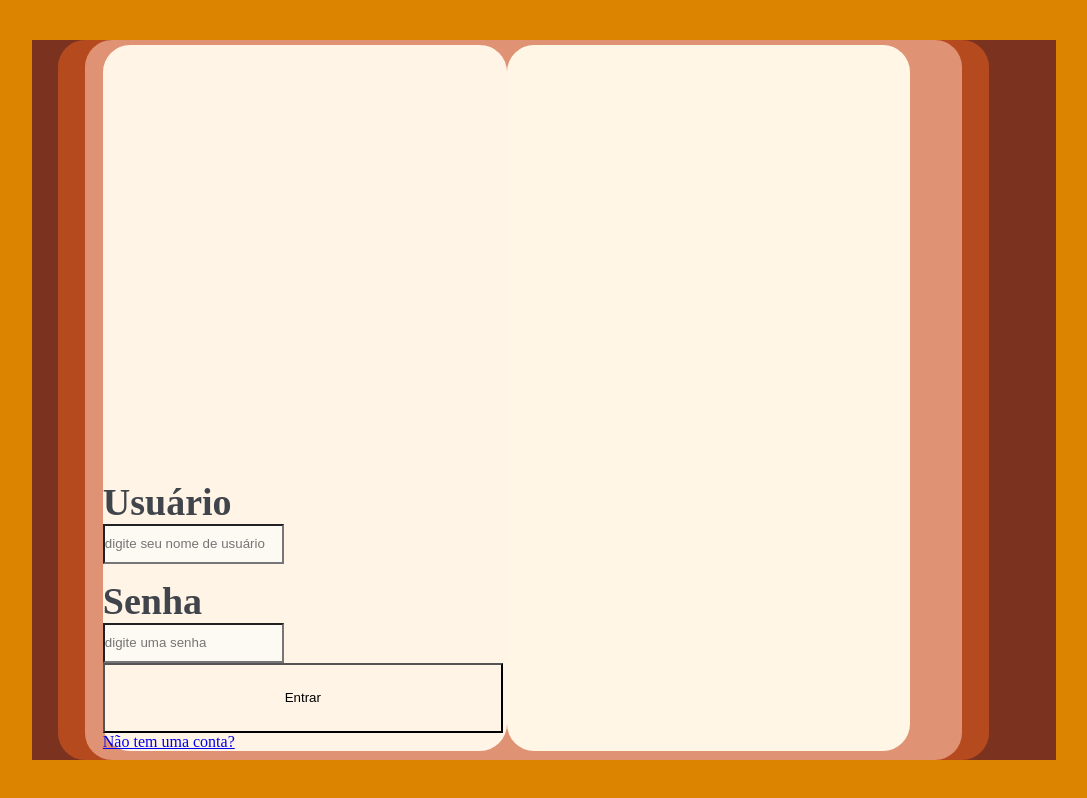
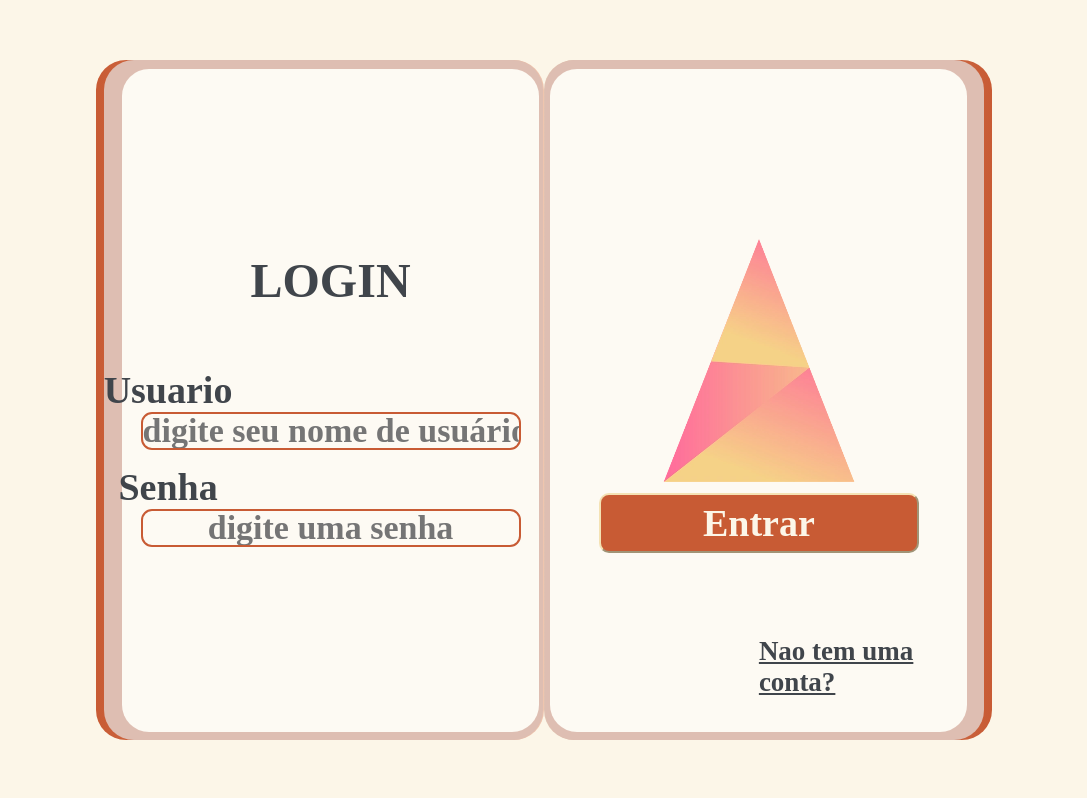
Before and after one commit to Jouusey/SA-segundafase, a React app: page /telalogin in a window 1280 px wide. Shown: the whole page, without its empty margins (96-1183 px from the left). Built offline with nearby package versions, Linux system fonts and the light colour scheme; the HTML template or start-up script is replaced by a standard one; a web font is replaced by a local one.

Commit message:
Tela cadastro e Login finalizadas.

```diff
--- a/src/pages/TelaCadastro.jsx
+++ b/src/pages/TelaCadastro.jsx
@@ -49,7 +49,13 @@ export default function TelaCadastro() {
     }, [vetorObjetosUsuarios]);
 
     return (
+
+
         <div className="container-tela-cadastro">
+
+
+
+
             <div className="livro-cadastro-container-esquerda">
                 <div className="livro-cadastro-primeiraLayer-esquerda">
                     <div className="livro-cadastro-conteudoLayerEsquerda">
@@ -85,13 +91,18 @@ export default function TelaCadastro() {
                     </div>
                 </div>
             </div>
+
+
             <div className="livro-cadastro-container-direita">
+
                 <div className="livro-cadastro-primeiraLayerDireita">
                     <div className="livro-cadastro-conteudoLayerDireita">
                         <img className="imagem-parte-cadastro" src="./images/imagem-grafico.png" alt="" />
                         <button className="botao-cadastro" onClick={verificarCadastro}>Cadastrar</button>
-                        <Link className="label-possuir-conta" to='/telalogin'>Já possui uma conta?</Link>
+                        <Link className="label-possuir-conta" to='/telalogin'>Ja possui uma conta?</Link>
                     </div>
+
+
                 </div>
             </div>
         </div>
--- a/src/pages/TelaLogin.css
+++ b/src/pages/TelaLogin.css
@@ -1,108 +1,130 @@
-.container-tela-login{
-
+.container-tela-login {
     justify-content: center;
     align-items: center;
-    flex-direction: column;
     height: 100vh;
     display: flex;
-    background-color: rgb(220, 132, 0);
+    background-color: #fcf6e8;
+    background-image: url(public/images/Captura de tela_17-10-2024_143040_localhost.jpg);
 }
 
-.livro-login-container{
-
-    height: 90%;
-    width: 80%;
-    background-color: rgb(123, 51, 31);
+.livro-login-container-esquerda {
+    height: 85%;
+    width: 35%;
+    background: linear-gradient(0.25turn, #c85b34, #efc5ae);
+    border-radius: 30px;
     display: flex;
 }
 
-.livro-login-primeiraLayer{
-
+.livro-login-primeiraLayer-esquerda {
     height: 100%;
-    width: 91%;
-    background-color: rgb(182, 74, 31);
+    width: 98%;
+    background-color: #debeb2;
     display: flex;
-    margin-left: 2.5%;
-    border-radius: 27px;
-
+    border-radius: 30px;
+    margin-left: 8px;
 }
 
-.livro-login-segundaLayer{
-
-    height: 100%;
+.livro-login-conteudoLayerEsquerda {
+    margin-top: 2%;
+    height: 97.5%;
     width: 95%;
-    background-color: rgb(182, 74, 31);
+    background-color: #fdfaf3;
     display: flex;
-    margin-left: 2.5%;
-    border-radius: 27px;
-
-}
-
-.livro-login-terceiraLayer{
-
-    height: 100%;
-    width: 99%;
-    background-color: #df9274;
-    display: flex;
-    margin-left: 0.5%;
-    border-radius: 27px;
-
-}
-
-.livro-login-ConteudoLayer{
-
-    height: 100%;
-    width: 96%;
-    background-color: #df9274;
-    display: flex;
-    margin-left: 2%;
-    border-radius: 27px;
-
-}
-
-.livro-login-conteudoLayerEsquerda{
-
-    margin-top: 0.6%;
-    height: 98%;
-    width: 48%;
-    background-color: rgb(255, 244, 230);
-    display: flex;
-    flex-direction: column;
-    align-items: baseline;
-    justify-content: end;
-    border-radius: 27px;
-
-
-}
-
-.livro-login-conteudoLayerDireita{
-
-    margin-top: 0.6%;
-    height: 98%;
-    width: 48%;
-    background-color: rgb(255, 246, 229);
-    display: flex;
-    margin-right: 2%;
+    margin-right: 0.5%;
     border-radius: 27px;
     justify-content: center;
     align-items: center;
     flex-direction: column;
-
-
-
+    margin-left: 18px;
 }
 
-.inputs-login{
-
-
-    height: 40px;
-    background-color: var(--navbar)
-
+.label-titulos {
+    color: #40454b;
+    font-size: 48px;
+    font-family: "fonte-projeto";
+    display: flex;
+    font-weight: bolder;
+    margin-bottom: 45px;
 }
 
-.botao-login{
+.label-inputs {
+    color: #40454b;
+    font-size: 38px;
+    font-family: "fonte-projeto";
+    display: flex;
+    font-weight: bold;
+    margin-right: 325px;
+    margin-top: 15px;
+}
 
-    height: 70px;
-    width: 400px;
+.inputs-login {
+    color: #c85b34;
+    font-size: 34px;
+    font-weight: bold;
+    border-radius: 11px;
+    text-align: center;
+    font-family: "fonte-projeto";
+    height: 38px;
+    width: 380px;
+    border-style: solid;
+    border-color: #c85b34;
+    border-width: 2px;
+}
 
+.livro-login-container-direita {
+    height: 85%;
+    width: 35%;
+    background: linear-gradient(0.25turn, #e0c2b2, #c85b34);
+    border-radius: 30px;
+    display: flex;
 }
+
+.livro-login-primeiraLayerDireita {
+    height: 100%;
+    width: 98%;
+    background-color: #debeb2;
+    display: flex;
+    border-radius: 30px;
+    margin-left: 0.3%;
+}
+
+.livro-login-conteudoLayerDireita {
+    margin-top: 2%;
+    height: 97.5%;
+    width: 95%;
+    background-color: #fdfaf3;
+    display: flex;
+    margin-right: 0.5%;
+    border-radius: 27px;
+    justify-content: center;
+    align-items: center;
+    flex-direction: column;
+    margin-left: 5px;
+}
+
+.imagem-parte-login {
+    height: 40%;
+    width: 50%;
+    margin-top: 30%;
+}
+
+.botao-login {
+    height: 60px;
+    width: 320px;
+    color: var(--corfundo);
+    font-size: 38px;
+    font-family: "fonte-projeto";
+    font-weight: bold;
+    background-color: var(--laranjaenferrujado);
+    border-radius: 10px;
+    border-color: #f4e2b4;
+}
+
+.label-nao-tem-conta {
+    margin-top: 20%;
+    color: #40454b;
+    font-size: 27px;
+    font-family: "fonte-projeto";
+    font-weight: bold;
+    margin-left: 50%;
+}
--- a/src/pages/TelaLogin.jsx
+++ b/src/pages/TelaLogin.jsx
@@ -20,64 +20,42 @@ function TelaLogin() {
     }
 
 
-  return (
-    //? dei ctrl+f e troquei todos os "cadastro" para "login", praticamente a mesma coisa, no css tambem ta assim
-    <div className="container-tela-login">
-
-        <div className="livro-login-container">
-
-
-            <div className="livro-login-primeiraLayer">
-
-
-                <div className="livro-login-segundaLayer">
-
-
-                    <div className="livro-login-terceiraLayer">
-
-
-
-                            <div className="livro-login-ConteudoLayer">
-
-
-
+  return (<div className="container-tela-login">
+    <div className="livro-login-container-esquerda">
+        <div className="livro-login-primeiraLayer-esquerda">
             <div className="livro-login-conteudoLayerEsquerda">
-
-                                    <label htmlFor="label-usuario"
-                                    className="label-inputs">Usuário</label>
-
-                                    <input type="text"
+                <label htmlFor="label-titulo" className="label-titulos">LOGIN</label>
+                <label htmlFor="label-usuario" className="label-inputs">Usuario</label>
+                <input
+                    type="text"
                     id="label-usuario"
                     className="inputs-login"
                     placeholder="digite seu nome de usuário"
-                                    onChange={(event) => setInputNomeUsuario(event.target.value)}/>
-
-                                    <label htmlFor="label-senha"
-                                    className="label-inputs">Senha</label>
-
-                                    <input type="password"
+                    onChange={(event) => setInputNomeUsuario(event.target.value)}
+                    value={inputNomeUsuario} />
+                <label htmlFor="label-senha" className="label-inputs">Senha</label>
+                <input
+                    type="password"
                     id="label-senha"
                     className="inputs-login"
                     placeholder="digite uma senha"
-                                    onChange={(event) => setInputSenha(event.target.value)}/>
-
-                                    <button className="botao-login"
-                                    onClick={verificarLogin}>Entrar</button>
-                                    <Link to="/telacadastro">Não tem uma conta?</Link>
-
+                    onChange={(event) => setInputSenha(event.target.value)}
+                    value={inputSenha} />
+            </div>
+        </div>
     </div>
 
+    <div className="livro-login-container-direita">
+        <div className="livro-login-primeiraLayerDireita">
             <div className="livro-login-conteudoLayerDireita">
-
-
-                                {/* <img className="imagem-parte-login" src="./images/imagem-grafico.png" alt="" /> */}
+                <img className="imagem-parte-login" src="./images/imagem-grafico.png" alt="" />
+                <button className="botao-login" onClick={verificarLogin}>Entrar</button>
+                <Link className="label-nao-tem-conta" to="/telacadastro">Nao tem uma conta?</Link>
             </div>
         </div>
     </div>
 </div>
-            </div>
-        </div>
-    </div>
+
   )
 }
 
```
Lines whose indentation alone changed are shown as unchanged.
